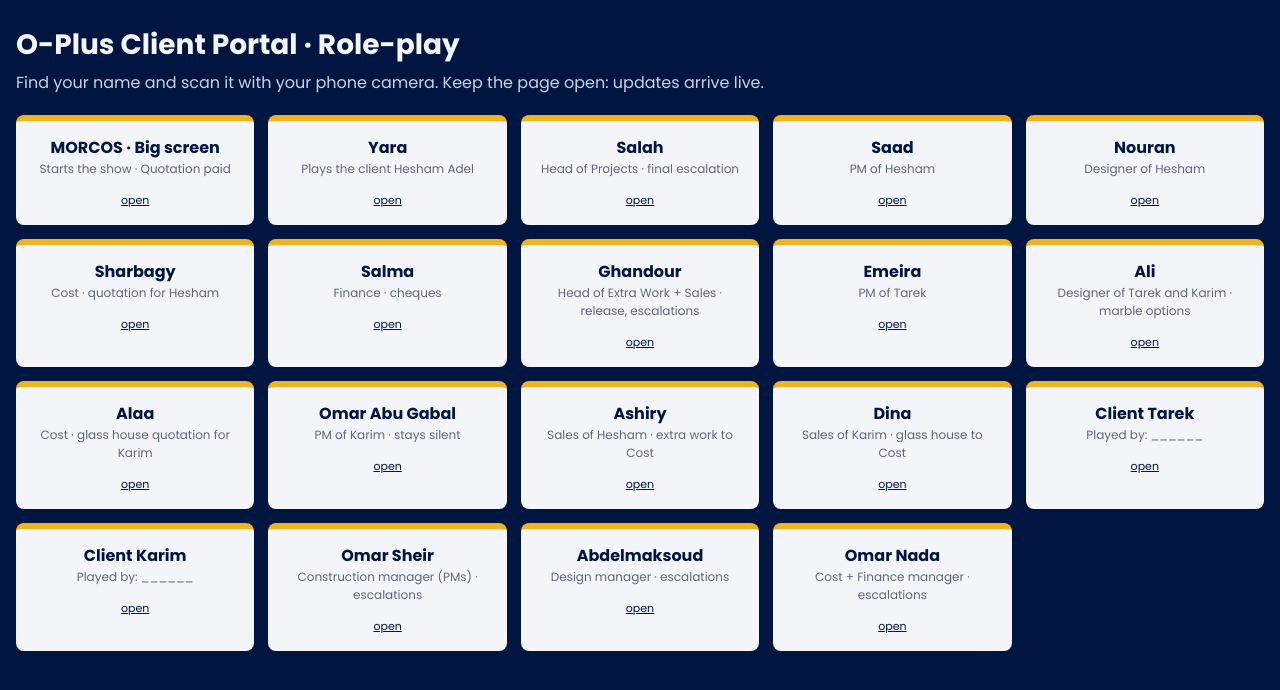
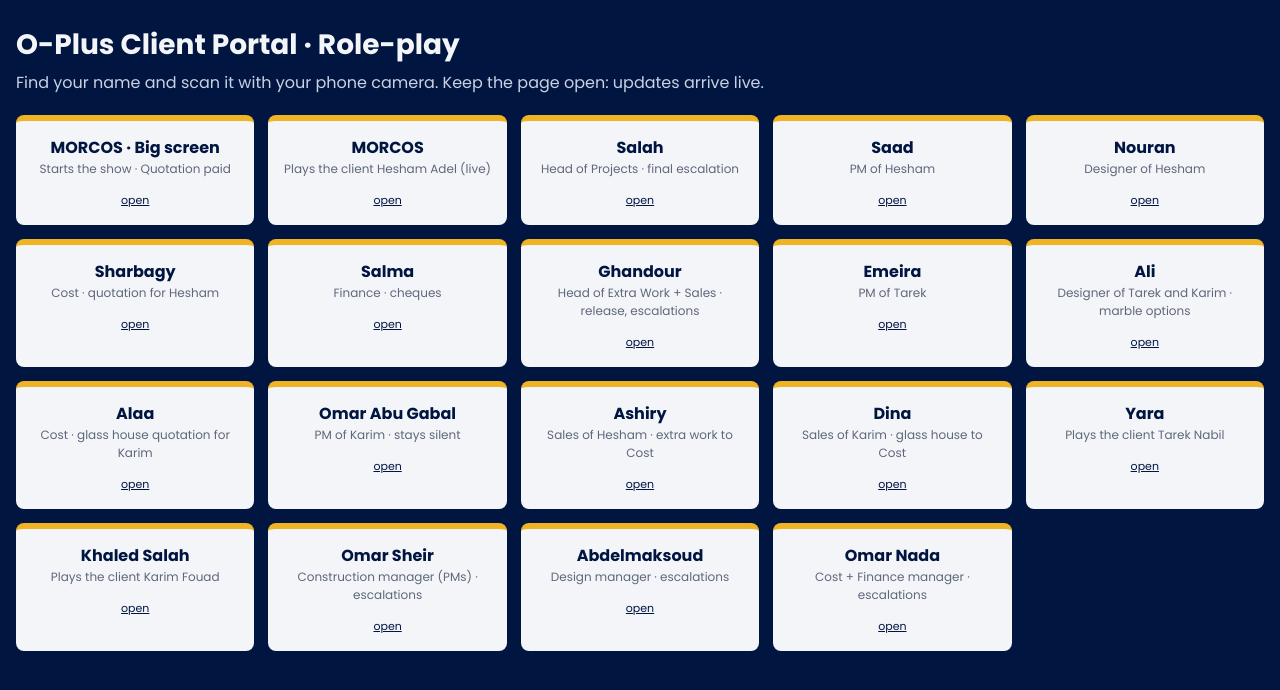
Before and after one commit to xowestx/owest-site-camera, a plain HTML site: page portal/play.html in a window 1280 px wide. Drawn offline with Linux system fonts and the light colour scheme.

Commit message:
Play sheet: MORCOS plays Hesham, Yara plays Tarek, Khaled Salah plays Karim
Co-Authored-By: Claude Opus 5.5 <noreply@anthropic.com>
Claude-Session: https://claude.ai/code/session_0161NnjeU4H5ZKNBZqXVkwEq

```diff
--- a/portal/play.html
+++ b/portal/play.html
@@ -26,7 +26,7 @@ a{color:#F0B323}
 <script>
 const R=[
 ['board','MORCOS · Big screen','Starts the show · Quotation paid'],
-['c1','Yara','Plays the client Hesham Adel'],
+['c1','MORCOS','Plays the client Hesham Adel (live)'],
 ['salah','Salah','Head of Projects · final escalation'],
 ['saad','Saad','PM of Hesham'],
 ['nouran','Nouran','Designer of Hesham'],
@@ -39,8 +39,8 @@ const R=[
 ['abugabal','Omar Abu Gabal','PM of Karim · stays silent'],
 ['ashiry','Ashiry','Sales of Hesham · extra work to Cost'],
 ['dina','Dina','Sales of Karim · glass house to Cost'],
-['c2','Client Tarek','Played by: ______'],
-['c3','Client Karim','Played by: ______'],
+['c2','Yara','Plays the client Tarek Nabil'],
+['c3','Khaled Salah','Plays the client Karim Fouad'],
 ['omark','Omar Sheir','Construction manager (PMs) · escalations'],
 ['maksoud','Abdelmaksoud','Design manager · escalations'],
 ['omar','Omar Nada','Cost + Finance manager · escalations']];
```
